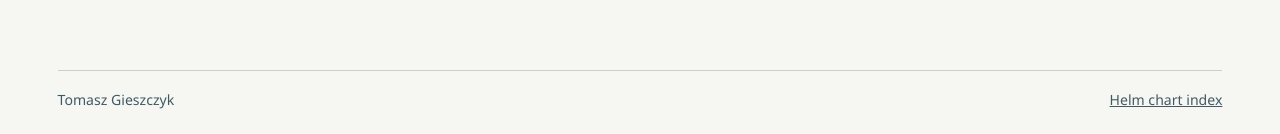
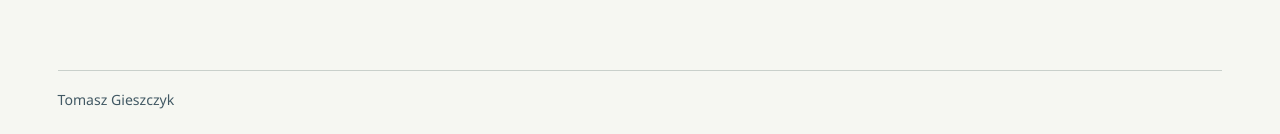
Before and after one commit to tomaszgieszczyk/tomaszgieszczyk.github.io, a plain HTML site: page index.html in a window 1280 px wide. Shown: the part 1707-1841 px from the top of the page. Drawn offline with Linux system fonts and the light colour scheme.

Commit message:
Remove the Helm chart index and its portfolio footer link

```diff
--- a/index.html
+++ b/index.html
@@ -69,7 +69,7 @@
         <a class="text-link" href="https://github.com/tomaszgieszczyk">Find me on GitHub</a></div>
       </section>
     </main>
-    <footer><span>Tomasz Gieszczyk</span><a href="./index.yaml">Helm chart index</a></footer>
+    <footer><span>Tomasz Gieszczyk</span></footer>
   </div>
 </body>
 </html>
```
Also changed, not shown: 1 other file.
